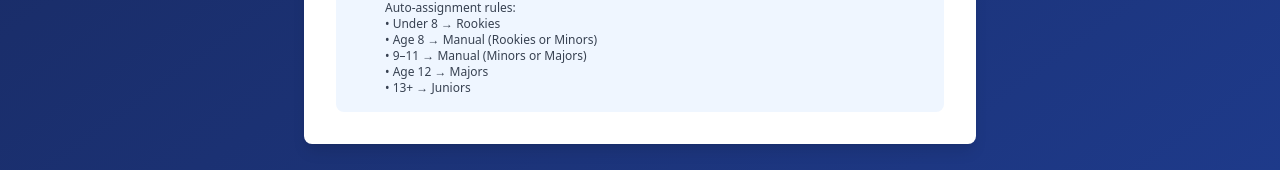
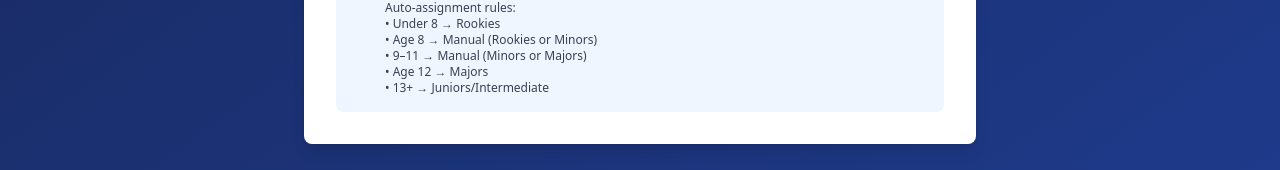
Before and after one commit to pr0mega/BCLLDraft, a React (Vite) app: page / in a window 1280 px wide. Shown: the part 736-906 px from the top of the page. Built offline with nearby package versions, Linux system fonts and the light colour scheme.

Commit message:
Update age category for 13+ players

```diff
--- a/src/LittleLeagueDraft.tsx
+++ b/src/LittleLeagueDraft.tsx
@@ -298,7 +298,7 @@ const LittleLeagueDraft = () => {
                   <p className="text-xs">• Age 8 → Manual (Rookies or Minors)</p>
                   <p className="text-xs">• 9–11 → Manual (Minors or Majors)</p>
                   <p className="text-xs">• Age 12 → Majors</p>
-                  <p className="text-xs">• 13+ → Juniors</p>
+                  <p className="text-xs">• 13+ → Juniors/Intermediate</p>
                 </div>
               </div>
             </div>
```
